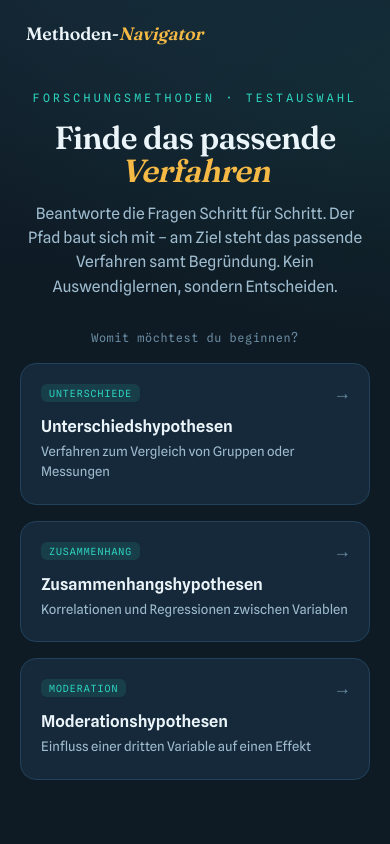
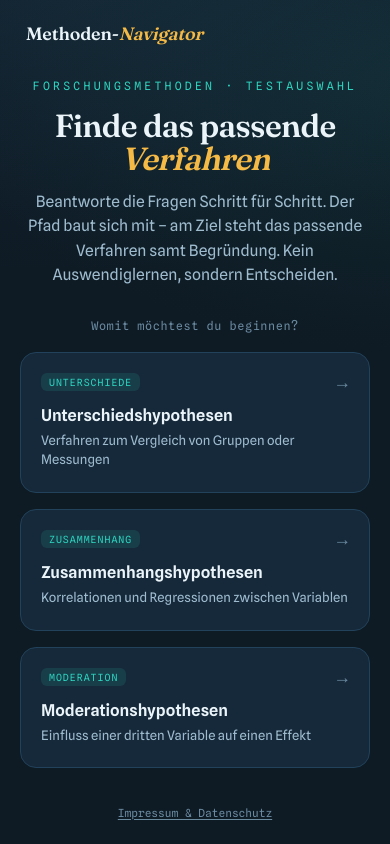
Before and after one commit to daniel-dorji-gratzer/methoden-navigator, a plain HTML site: page index.html in a window 390 px wide. Shown: the top 844 px of the page. Drawn offline with Linux system fonts and the light colour scheme.

Commit message:
Impressum & Datenschutz dezent auf dem Startbildschirm verlinken
Co-Authored-By: Claude Fable 5 <noreply@anthropic.com>

```diff
--- a/index.html
+++ b/index.html
@@ -399,10 +399,14 @@
   }
   .wel-arrow{position:absolute;top:18px;right:18px;color:var(--ink-faint);font-size:1.1rem;transition:.18s}
   .wel-card:hover .wel-arrow{color:var(--teal);transform:translateX(2px)}
+  .wel-foot{
+    flex:0 0 auto;text-align:center;padding:0 22px 22px;
+    font-family:'Spline Sans Mono',monospace;font-size:.7rem;color:var(--ink-faint);
+  }
   @media (max-width:720px){
     .wel-cards{grid-template-columns:1fr;max-width:420px}
     .wel-card p{max-width:none}
-    .wel-main{padding:6px 20px 48px}
+    .wel-main{padding:6px 20px 32px}
   }
 
   /* ===== Onboarding-Kollaps: großer Header weicht Panel-Kopfzeile ===== */
@@ -498,6 +502,7 @@
       </button>
     </div>
   </main>
+  <div class="wel-foot"><a class="legal-link" href="rechtliches.html">Impressum &amp; Datenschutz</a></div>
 </div>
 <div class="wrap" id="wrap">
   <header id="bigHeader">
```
